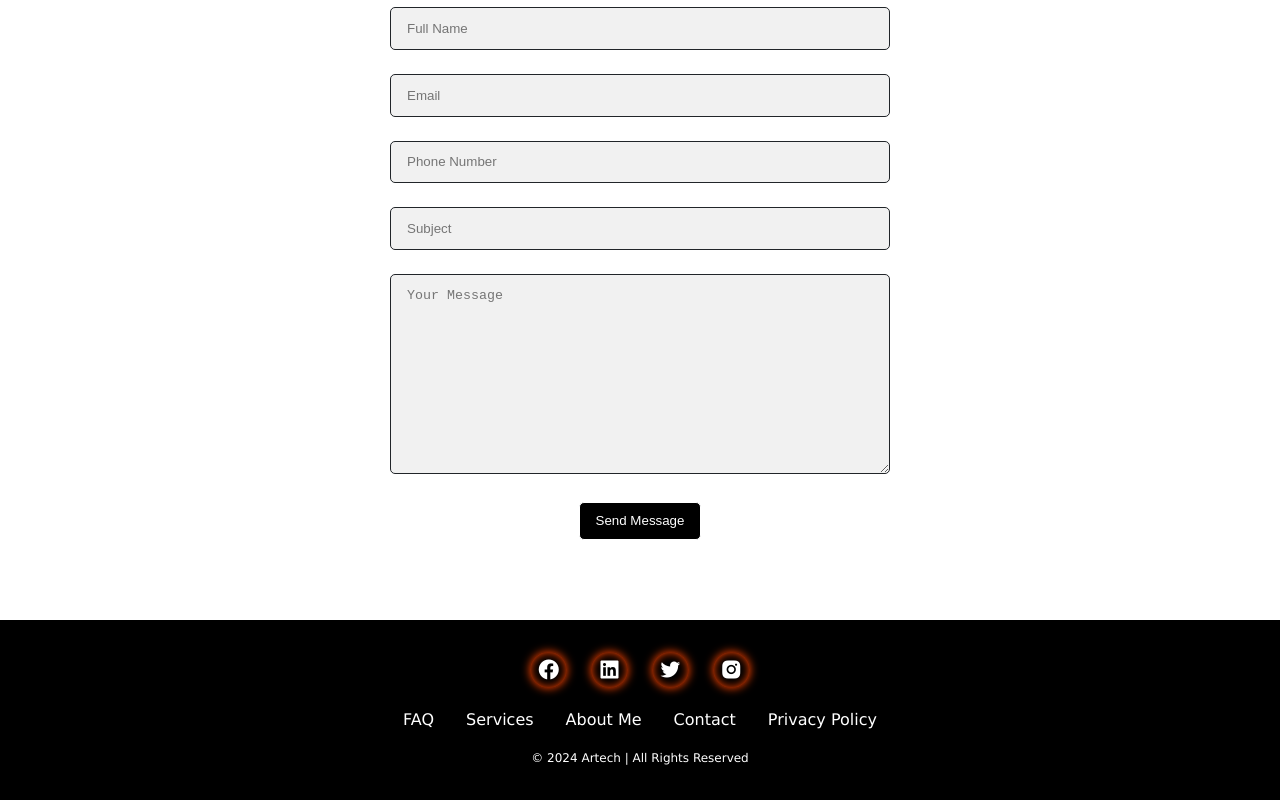
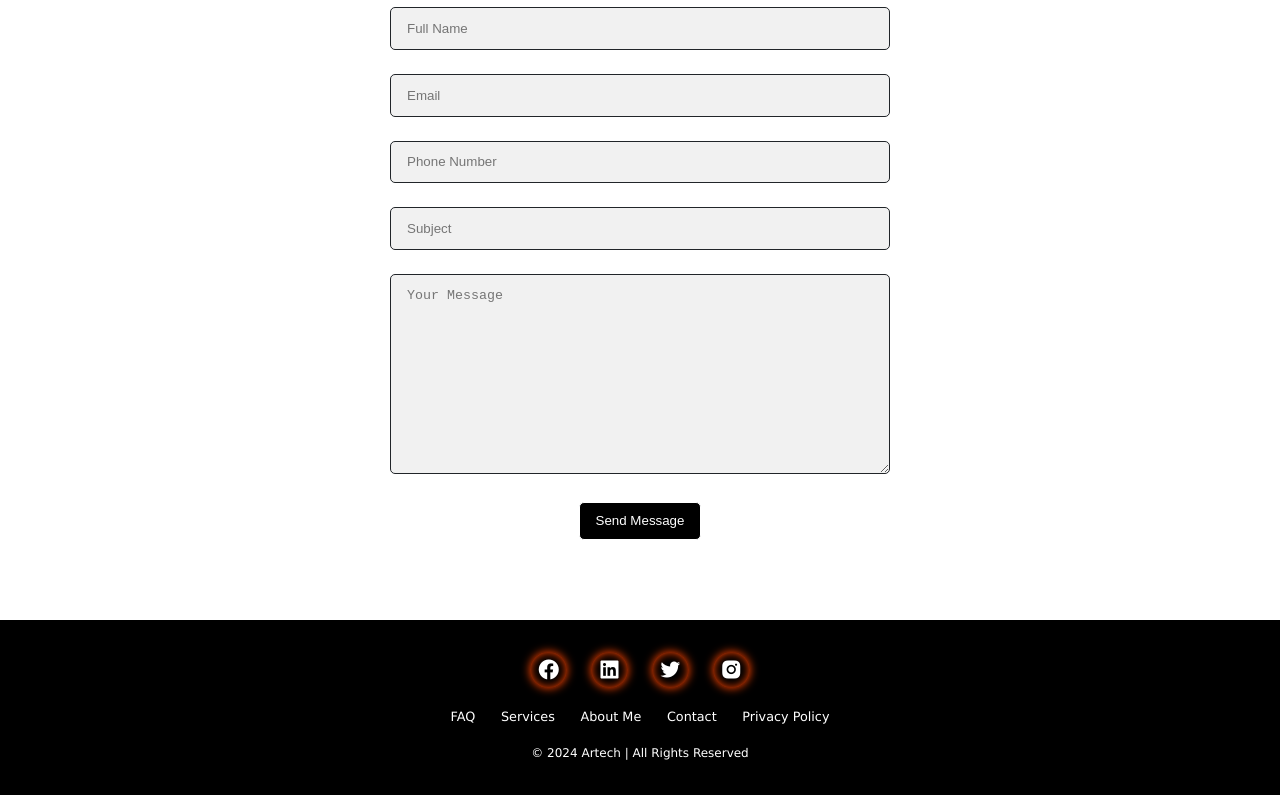
Before and after one commit to arnoldpam11/My-Portfolio, a plain HTML site: page index.html in a window 1280 px wide. Shown: the part 1539-2339 px from the top of the page. Drawn offline with nearby package versions, Linux system fonts and the light colour scheme.

Commit message:
Initialize Commit

```diff
--- a/css/style.css
+++ b/css/style.css
@@ -275,6 +275,7 @@ form button {
     flex-direction: row;
     align-items: center;
     justify-content: center;
+    font-size: 0.80em;
     gap: 2em;
     padding: 1rem 0;
 }
@@ -361,7 +362,6 @@ form button {
     .img-box .img-1, .img-box .img-2 {
         max-width: 300px;
    }
-
    .footer .list {
         flex-direction: column;
         margin-top: 1rem;
```
